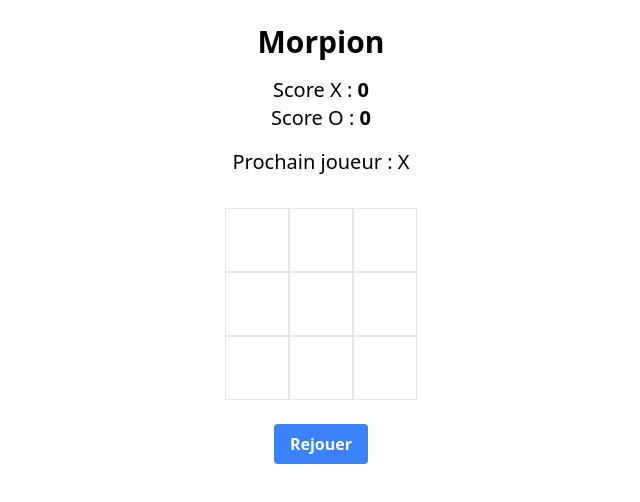
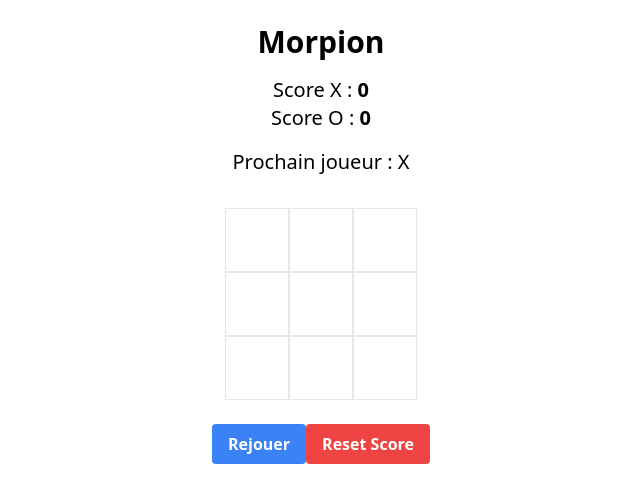
Before and after one commit to man2lol/morpion, a React (Vite) app: page / in a window 1280 px wide. Shown: the top 502 px of the page, without its empty margins (319-959 px from the left). Built offline with nearby package versions, Linux system fonts and the light colour scheme.

Commit message:
ajout du bouton pour rest le score

```diff
--- a/src/App.jsx
+++ b/src/App.jsx
@@ -48,6 +48,10 @@ export default function App() {
     setBoard(Array(9).fill(null));
     setIsXNext(true);
   };
+  const resetScores = () => {
+    setScoreX(0);
+    setScoreO(0);
+  };
 
   return (
     <div className="text-center mt-6">
@@ -76,6 +80,12 @@ export default function App() {
       >
         Rejouer
       </button>
+      <button
+        onClick={resetScores}
+        className="mt-3 bg-red-500 hover:bg-red-700 text-white font-bold px-4 py-2 rounded"
+      >
+        Reset Score
+      </button>
     </div>
   );
 }
```
